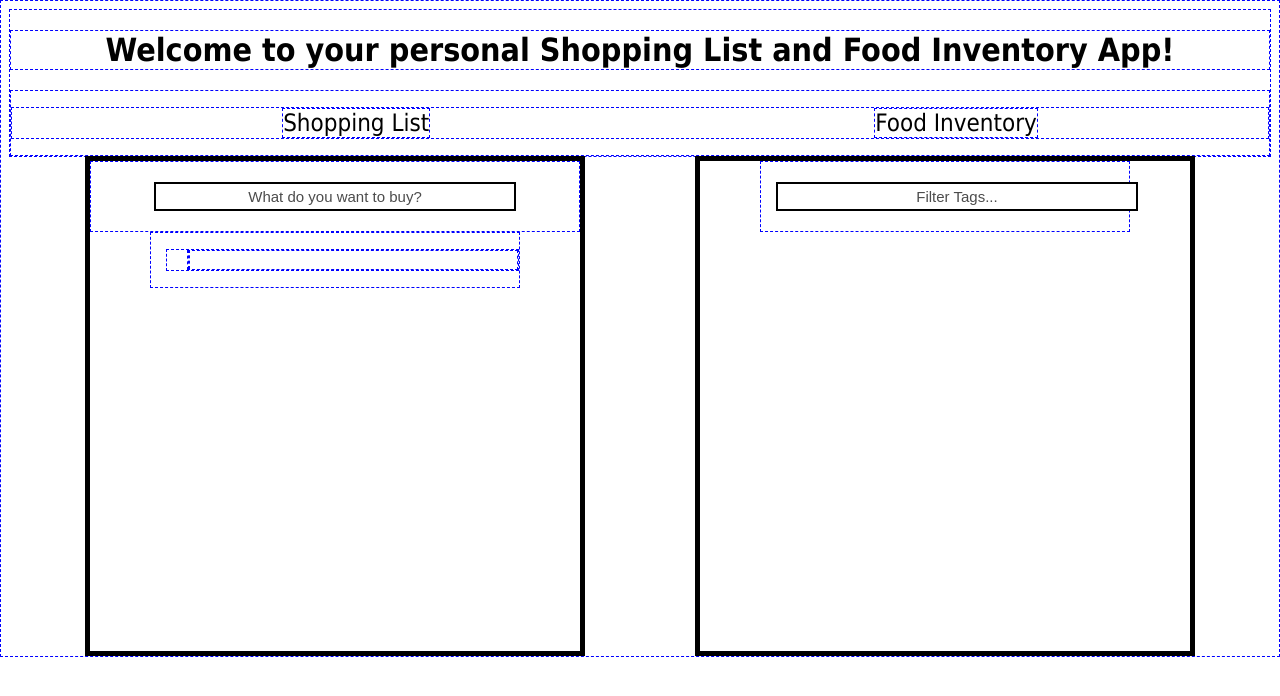
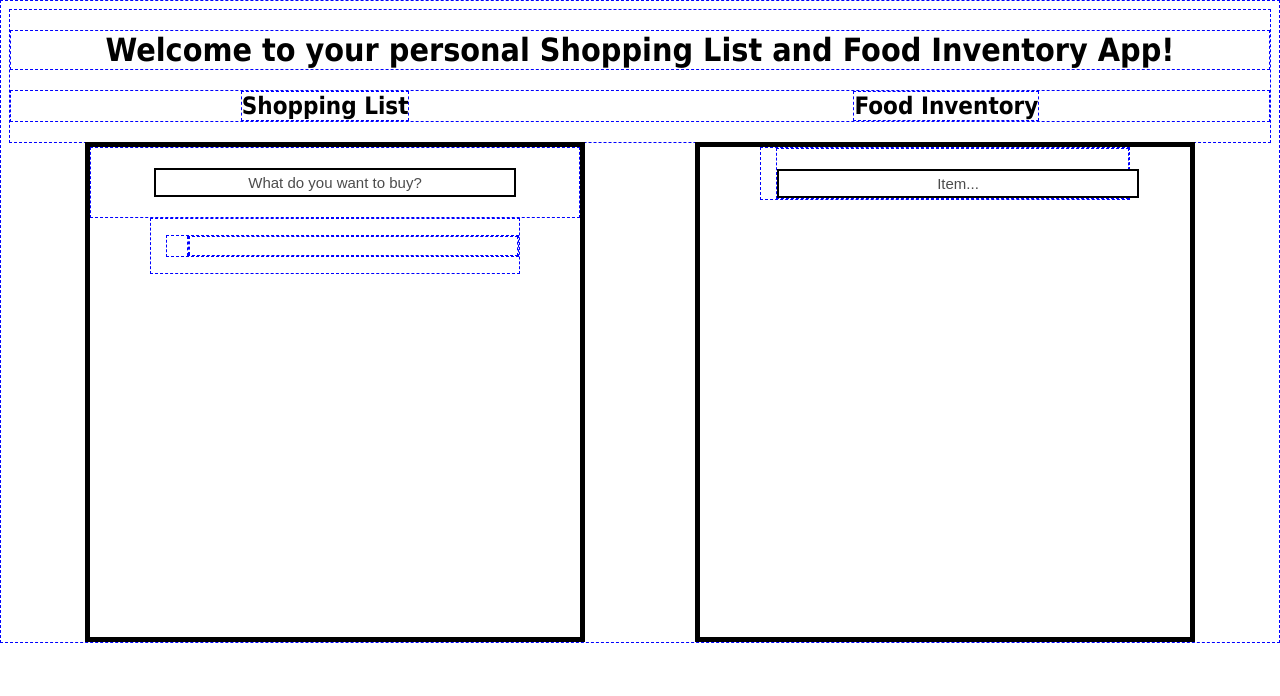
Before and after one commit to Jearxj/food-list, a plain HTML site: page index.html in a window 1280 px wide. Drawn offline with nearby package versions, Linux system fonts and the light colour scheme.

Commit message:
fixed bug on newIn() function, added static display click handler, changed #items2 div to ul, added <li></li> to #items2

```diff
--- a/app.js
+++ b/app.js
@@ -15,12 +15,15 @@ $(document).ready(function () {
     }
     */
     var newIn = function() {
-        $('#items2').append('<input id="submit-box2" class="submit-box" type="text" placeholder="Filter Tags...">');
-        _keyup();
+      var item = $('<li></li>');
+      var editor = $('<input id="item-name" type="text" placeholder="Item...">')
+      item_input(editor);
+      item.append(editor);
+      $('#items2').append(item);
     }
 
-    var _keyup = function() {
-        $('#submit-box2').on('keyup', function(event) {
+    var item_input = function(editor) {
+        editor.on('keyup', function(event) {
             var item = $(this).val();
             console.log("1 item:", item);
             if (event.which === 13) {
@@ -31,9 +34,15 @@ $(document).ready(function () {
                     alert("Please type in an item!");
                     return;
                 }
-                $('#items2').text(item);
+
+                var item_name = $('<h3></h3>');
+                item_name.on('click', function(event) {
+                  alert('hello!');
+                })
+                item_name.text(item);
+                //$('#items2').append(item_name);
+                $(this).replaceWith(item_name);
                 newIn();
-                $('#items2').append('<span></span>');
                 //$('#items2 input:last').append(newXbutton());
                 /*
                 $('#items2 dd:last').append(newXbutton());
@@ -44,9 +53,9 @@ $(document).ready(function () {
                 $('#items2 dd:last span').text(item);
             }
             */
-                $('#submit-box2').val('');
+                $('#item-name').val('');
             } else {
-                $('#items2 span:last').text(item);
+                $('#items2 h3:last').append(item_name);
             }
         })
     };
@@ -65,7 +74,7 @@ $(document).ready(function () {
         return x;
     };
 
-    $('.box-one').on('keyup', function(event) {
+    $('#submit-box1').on('keyup', function(event) {
         var item = $('#submit-box1').val();
         console.log("1 item:", item);
         if (event.which === 13) {
@@ -101,7 +110,6 @@ $(document).ready(function () {
         $(this).toggleClass('crossout');
     })
 
-    _keyup();
     /*
     $('#add-category').on('keyup', function(event) {
         var newCategory = $(this).val();
--- a/index.html
+++ b/index.html
@@ -10,15 +10,13 @@
   </head>
   <body>
     <h1>Welcome to your personal Shopping List and Food Inventory App!</h1>
-    <div>
-      <ul id="top-labels">
-        <li id="top-list">Shopping List</li>
-        <li id="top-list">Food Inventory</li>
-      </ul>
-    </div>
+    <header id="top-labels">
+      <h2 id="top-list">Shopping List</h2>
+      <h2 id="top-list">Food Inventory</h2>
+    </header>
       <div class="box-one">
         <div id="topBoxOne">
-        <input id="submit-box1" class="submit-box" type="text" name="items-input" autocomplete="off" placeholder="What do you want to buy?">
+        <input id="submit-box1" type="text" name="items-input" autocomplete="off" placeholder="What do you want to buy?">
         <!--<i id="trash1" class="fa fa-trash fa-lg"></i>-->
         </div>
         <div id="items1" class="items">
@@ -36,9 +34,7 @@
           </select>
         </div>
         -->
-        <div id="items2" class="items">
-          <!--<dl></dl>-->
-        </div>
+        <ul id="items2" class="items"></ul>
       </div>
   </body>
 </html>
--- a/main.css
+++ b/main.css
@@ -11,6 +11,7 @@ h1 {
 #top-labels {
     list-style-type: none;
     text-align: center;
+    margin: 20px 0px 20px 0px;
 }
 
 #top-list {
@@ -43,10 +44,33 @@ h1 {
     box-sizing: border-box;
 }
 
-.submit-box {
-    display: inline-block;
+#submit-box1 {
     margin: 0 auto;
     margin-top: 20px;
+    margin-bottom: 20px;
+    text-align: center;
+    width: 350px;
+    padding: 4px;
+    font-family: 'Electrolize', sans-serif;
+    font-size: 15px;
+    /*background-color: #B8B8B8;*/
+    border: 2px solid black;
+}
+
+#item-name {
+    margin: 0 auto;
+    margin-top: 20px;
+    text-align: center;
+    width: 350px;
+    padding: 4px;
+    font-family: 'Electrolize', sans-serif;
+    font-size: 15px;
+    /*background-color: #B8B8B8;*/
+    border: 2px solid black;
+}
+
+#tags {
+    margin: 0 auto;
     margin-bottom: 20px;
     text-align: center;
     width: 350px;
```
